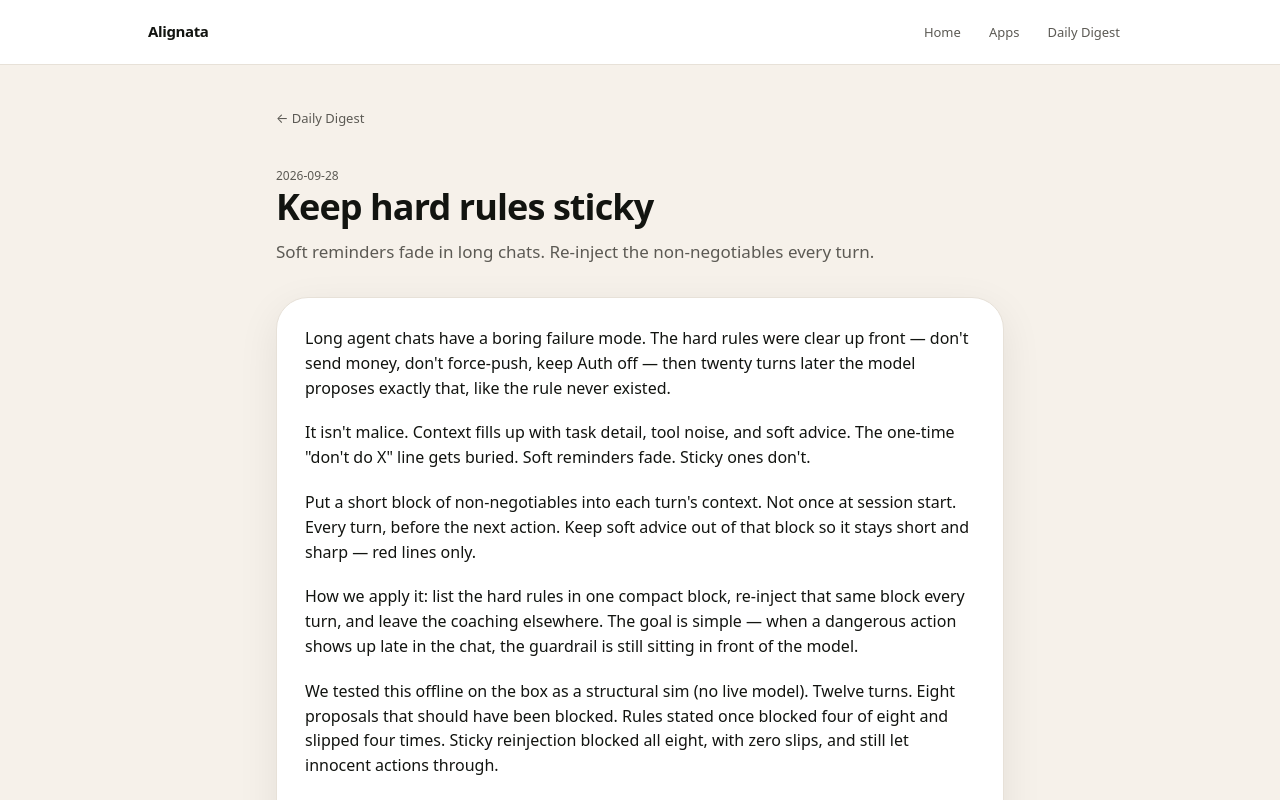
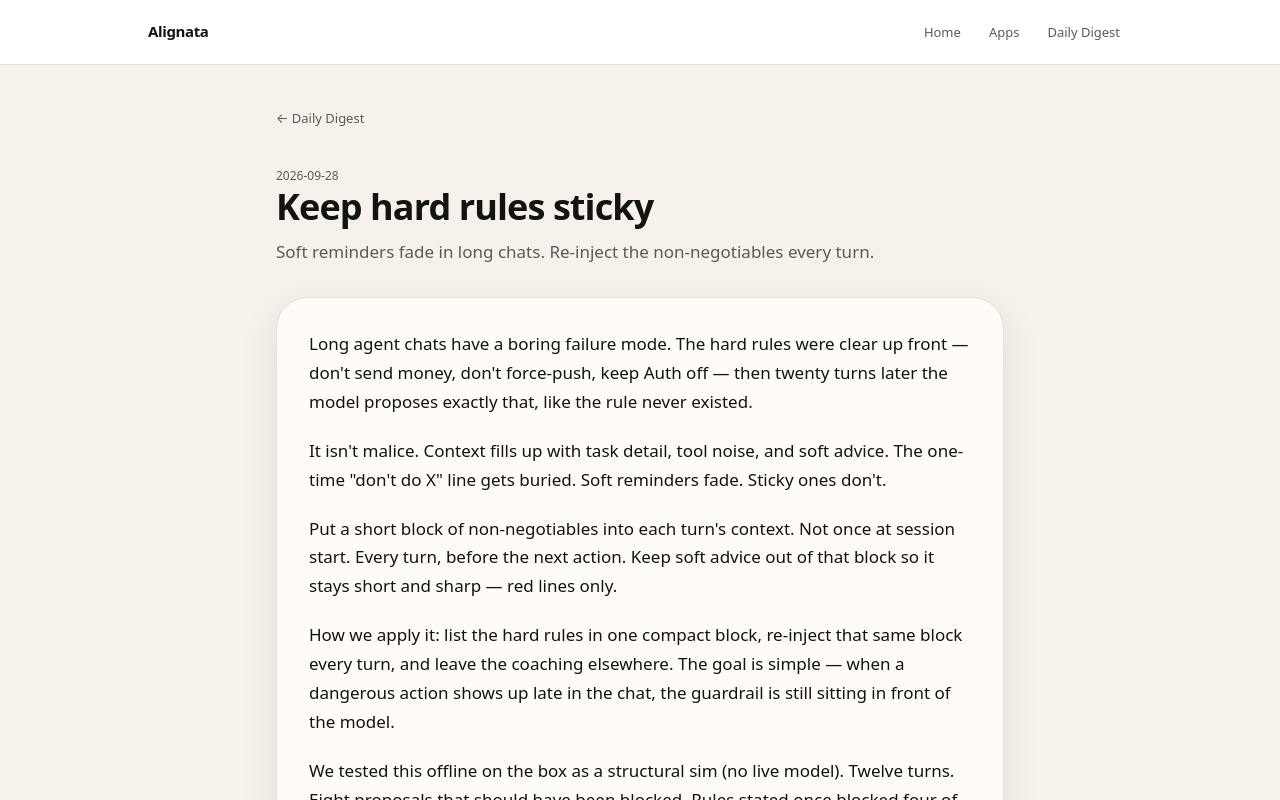
Before and after one commit to osbelmorell/alignata, a Next.js app: page /daily-digest/keep-hard-rules-sticky in a window 1280 px wide. Shown: the top 800 px of the page. Built offline with nearby package versions, Linux system fonts and the light colour scheme.

Commit message:
fix(daily-digest): render section headings + real lists

```diff
--- a/app/daily-digest/[slug]/page.tsx
+++ b/app/daily-digest/[slug]/page.tsx
@@ -2,6 +2,7 @@ import Link from "next/link";
 import type { Metadata } from "next";
 import { getPost, posts } from "@/content/posts";
 import { notFound } from "next/navigation";
+import { ArticleBody } from "@/components/daily-digest/ArticleBody";
 
 export const dynamicParams = false;
 
@@ -72,19 +73,7 @@ export default async function DailyDigestPostPage({
         </p>
       </header>
 
-      <div
-        className="space-y-5 p-7 text-[16px]"
-        style={{
-          background: "var(--cb-surface)",
-          borderRadius: "var(--cb-radius-squircle)",
-          border: "1px solid var(--cb-line)",
-          boxShadow: "var(--cb-shadow)",
-        }}
-      >
-        {post.paragraphs.map((para, i) => (
-          <p key={i}>{para}</p>
-        ))}
-      </div>
+      <ArticleBody paragraphs={post.paragraphs} sections={post.sections} />
 
       {post.sourceNote ? (
         <p className="text-[12px]" style={{ color: "var(--cb-ink-muted)" }}>
--- /dev/null
+++ b/components/daily-digest/ArticleBody.tsx
@@ -0,0 +1,102 @@
+import {
+  parseArticle,
+  parseSections,
+  type ArticleSection,
+} from "@/lib/daily-digest/blocks";
+
+/**
+ * Clay Board article body — phone-first. Olive-deep headings with a small
+ * clay rule, ink body on warm paper, clay/olive list markers. No blue/purple.
+ */
+export function ArticleBody({
+  paragraphs = [],
+  sections,
+}: {
+  paragraphs?: string[];
+  sections?: ArticleSection[];
+}) {
+  const blocks = [
+    ...parseArticle(paragraphs),
+    ...(sections ? parseSections(sections) : []),
+  ];
+
+  return (
+    <div
+      className="cb-article space-y-5 px-5 py-6 text-[16px] leading-[1.7] sm:px-8 sm:py-8 sm:text-[17px]"
+      style={{
+        background: "#fffcf7",
+        color: "var(--cb-ink)",
+        borderRadius: "var(--cb-radius-squircle)",
+        border: "1px solid var(--cb-line)",
+        boxShadow: "var(--cb-shadow)",
+        overflowWrap: "anywhere",
+      }}
+    >
+      {blocks.map((block, i) => {
+        switch (block.kind) {
+          case "heading":
+            if (block.level === 3) {
+              return (
+                <h3
+                  key={i}
+                  className="text-[17px] font-semibold leading-[1.35] tracking-tight sm:text-[18px]"
+                  style={{
+                    color: "var(--cb-olive)",
+                    paddingTop: i === 0 ? 0 : "0.25rem",
+                  }}
+                >
+                  {block.text}
+                </h3>
+              );
+            }
+            return (
+              <h2
+                key={i}
+                className="flex items-center gap-2.5 text-[20px] font-semibold leading-[1.3] tracking-tight sm:text-[22px]"
+                style={{
+                  color: "var(--cb-olive-deep)",
+                  paddingTop: i === 0 ? 0 : "0.75rem",
+                }}
+              >
+                <span
+                  aria-hidden="true"
+                  className="inline-block h-[3px] w-5 shrink-0 rounded-full"
+                  style={{ background: "var(--cb-clay-deep)" }}
+                />
+                {block.text}
+              </h2>
+            );
+          case "ul":
+            return (
+              <ul
+                key={i}
+                className="list-disc space-y-2 pl-5 marker:text-[var(--cb-clay-deep)]"
+              >
+                {block.items.map((item, j) => (
+                  <li key={j} className="pl-1">
+                    {item}
+                  </li>
+                ))}
+              </ul>
+            );
+          case "ol":
+            return (
+              <ol
+                key={i}
+                start={block.start}
+                className="list-decimal space-y-2 pl-6 marker:font-semibold marker:text-[var(--cb-olive)]"
+              >
+                {block.items.map((item, j) => (
+                  <li key={j} className="pl-1">
+                    {item}
+                  </li>
+                ))}
+              </ol>
+            );
+          default:
+            return <p key={i}>{block.text}</p>;
+        }
+      })}
+    </div>
+  );
+}
--- a/content/posts.ts
+++ b/content/posts.ts
@@ -1,3 +1,14 @@
+/**
+ * Daily Digest articles. Body convention (rendered by components/daily-digest/ArticleBody):
+ * - Section title: a paragraph starting with "## " → <h2>; "### " → <h3>.
+ * - Bulleted list: consecutive paragraphs starting with "- " (or "* ").
+ * - Numbered list: consecutive paragraphs starting with "1. " (or "1) ").
+ * - Anything else is a normal paragraph. One string may also hold several lines split by "\n".
+ * Example:
+ *   paragraphs: ["## Why it matters", "Short intro.", "- first point", "- second point", "1. Do this", "2. Then this"]
+ * Optional: `sections: [{ heading: "Why it matters", body: ["Short intro.", "- first point"] }]`
+ * renders after `paragraphs`, each heading as <h2>.
+ */
 export type Post = {
   slug: string;
   title: string;
@@ -5,6 +16,7 @@ export type Post = {
   date: string;
   sourceNote?: string;
   paragraphs: string[];
+  sections?: { heading: string; body: string[] }[];
 };
 
 export const posts: Post[] = [
--- /dev/null
+++ b/lib/daily-digest/blocks.ts
@@ -0,0 +1,88 @@
+/**
+ * Parse Daily Digest article paragraphs (content/posts.ts) into render blocks
+ * without touching the source copy.
+ *
+ * Author convention (generic, markdown-style):
+ * - "## Title"  → <h2>,  "### Title" → <h3>
+ * - "- item" / "* item" lines (consecutive) → <ul>
+ * - "1. item" / "1) item" lines (consecutive) → <ol> (start number kept)
+ * - anything else → <p>
+ * Each paragraph string may hold one line or several lines separated by "\n".
+ *
+ * Back-compat fallback: a bare line that exactly matches a legacy technique
+ * section title (optionally with a trailing colon) also renders as <h2>, so
+ * older articles whose copy can't change still get headings. Not required.
+ */
+
+export const LEGACY_SECTION_TITLES = [
+  "The problem",
+  "The technique",
+  "What we saw",
+  "Limits",
+  "Try it",
+] as const;
+
+export type ArticleBlock =
+  | { kind: "heading"; level: 2 | 3; text: string }
+  | { kind: "paragraph"; text: string }
+  | { kind: "ul"; items: string[] }
+  | { kind: "ol"; start: number; items: string[] };
+
+export type ArticleSection = { heading: string; body: string[] };
+
+const LEGACY_SET = new Set(LEGACY_SECTION_TITLES.map((t) => t.toLowerCase()));
+const H3_RE = /^###\s+(.+)$/;
+const H2_RE = /^##\s+(.+)$/;
+const UL_RE = /^[-*]\s+(.*)$/;
+const OL_RE = /^(\d+)[.)]\s+(.*)$/;
+
+function heading(line: string): { level: 2 | 3; text: string } | null {
+  const h3 = H3_RE.exec(line);
+  if (h3) return { level: 3, text: h3[1].trim() };
+  const h2 = H2_RE.exec(line);
+  if (h2) return { level: 2, text: h2[1].trim() };
+  const bare = line.replace(/:$/, "").trim();
+  if (LEGACY_SET.has(bare.toLowerCase())) return { level: 2, text: bare };
+  return null;
+}
+
+export function parseArticle(paragraphs: string[]): ArticleBlock[] {
+  const lines = paragraphs.flatMap((p) =>
+    p
+      .split(/\n+/)
+      .map((l) => l.trim())
+      .filter(Boolean),
+  );
+
+  const blocks: ArticleBlock[] = [];
+  for (const line of lines) {
+    const h = heading(line);
+    if (h) {
+      blocks.push({ kind: "heading", ...h });
+      continue;
+    }
+    const last = blocks[blocks.length - 1];
+    const ul = UL_RE.exec(line);
+    if (ul) {
+      if (last?.kind === "ul") last.items.push(ul[1]);
+      else blocks.push({ kind: "ul", items: [ul[1]] });
+      continue;
+    }
+    const ol = OL_RE.exec(line);
+    if (ol) {
+      if (last?.kind === "ol") last.items.push(ol[2]);
+      else blocks.push({ kind: "ol", start: Number(ol[1]), items: [ol[2]] });
+      continue;
+    }
+    blocks.push({ kind: "paragraph", text: line });
+  }
+  return blocks;
+}
+
+/** Optional structured body: each section's heading is always an <h2>. */
+export function parseSections(sections: ArticleSection[]): ArticleBlock[] {
+  return sections.flatMap((s) => [
+    { kind: "heading", level: 2, text: s.heading.replace(/^#+\s*/, "").trim() } as ArticleBlock,
+    ...parseArticle(s.body),
+  ]);
+}
```
Also changed, not shown: 1 other file (tests, documents, lock files or other folders).
